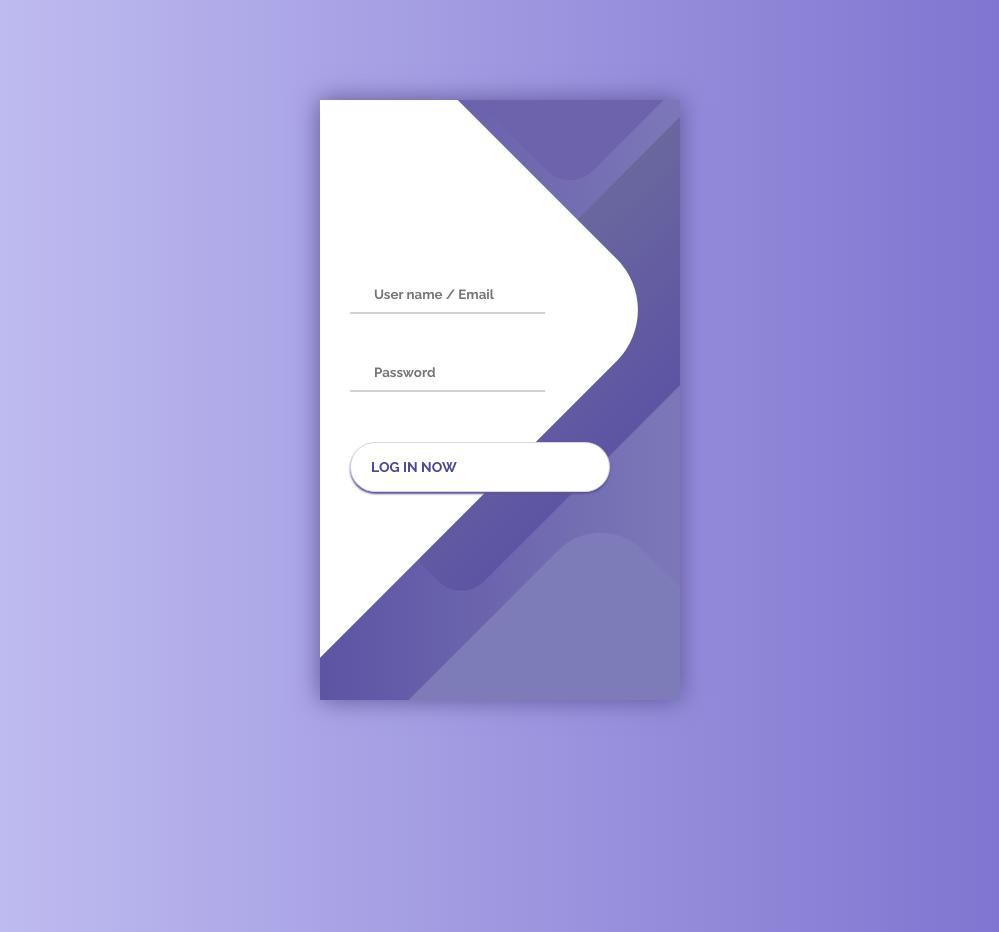
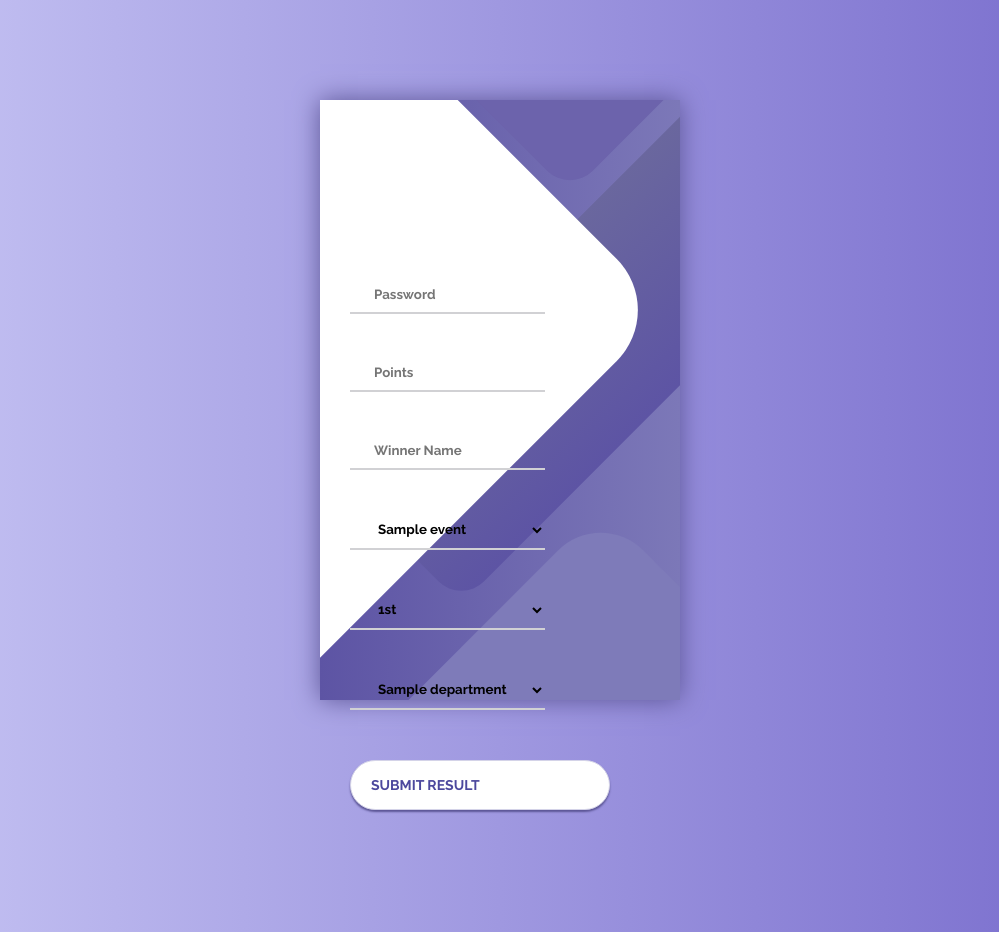
Before and after one commit to G-Aswin/Parichay22, a Flask app: page /admin in a window 1280 px wide. Shown: the whole page, without its empty margins (140-1139 px from the left). Run offline with Flask 2, Linux system fonts and the light colour scheme; a database or web service that is not in the repository returns one stand-in record (values such as "Sample title").

Commit message:
Scoreboard and admin

```diff
--- a/app.py
+++ b/app.py
@@ -2,6 +2,8 @@ from datetime import datetime
 from flask import Flask, render_template, request, redirect, url_for, send_from_directory
 import db
 import scoreboard
+from collections import defaultdict
+
 # from db import day1events, day2events
 from flask import g
 
@@ -28,7 +30,7 @@ def admin_route():
    return '<h1> Admin Page </h1>'
 
 @app.route('/admin_control/score')
-def score():
+def score_updated():
    print("reached score")
    db.update_winner()
    return '<h1> score updated </h1>'
@@ -49,16 +51,6 @@ def refresh_scoreboard():
 
 @app.route('/events')
 def events():
-   print('Request for events page received')
-   return render_template('events.html')
-@app.route('/score')
-def score():
-   return render_template('score.html')
-
-@app.route('/admin')
-def admin():
-   return render_template('admin.html')
-
 
 
    events = db.events
@@ -98,6 +90,120 @@ def admin():
 
 
    return render_template('events.html', d1 = day1events, d2 = day2events)
+@app.route('/score')
+def score():
+   winners = db.winners
+   winner_list = winners.find(
+         {},
+         {
+            "_id": 0,
+            "dept_id": 1,
+            "event_id": 1,
+            "position": 1,
+            "points_scored": 1,
+            "winner_name": 1,
+         },
+      )
+
+   for winner in winner_list:
+      print(winner)
+
+   departments = db.department
+   department_list = departments.find(
+      {},
+      {
+         "_id":1,
+         "dept_name":1
+      },
+   )
+
+   # id_to_name = {}
+   # for entry in department_list:
+   #    id_to_name[entry['_id']] = entry['dept_name']
+   winner_list = winners.find(
+         {},
+         {
+            "_id": 0,
+            "dept_id": 1,
+            "event_id": 1,
+            "position": 1,
+            "points_scored": 1,
+            "winner_name": 1,
+         },
+      )
+   dept_scores = defaultdict(int)
+   for winner in winner_list:
+      # print(winner)
+      dept_scores[winner['dept_id']] += int(winner['points_scored'])
+
+   print(dept_scores)
+
+   score = []
+   for entry in department_list:
+      score.append([entry['dept_name'], dept_scores[entry['_id']]])
+      # print(entry)
+
+   print(score)
+
+   score.sort(key=lambda x:x[0], reverse=False)
+   score.sort(key=lambda x:x[1], reverse=True)
+
+
+
+   return render_template('score.html', dept_points = score)
+
+@app.route('/admin', methods=['GET', 'POST'])
+def admin():
+   if request.method == 'GET':
+
+      events = db.events
+      department = db.department
+      winners = db.winners
+
+      event_list = events.find(
+         {},
+         {
+            "_id": 0,
+            "event_id": 1,
+            "event_name": 1,
+            "date": 1,
+            "time_begin": 1,
+            "time_end": 1,
+            "venue": 1,
+            "max_points": 1,
+            "google_form_link": 1,
+            "start_hour" : 1
+         },
+      )
+      dept_list = department.find(
+         {},
+         {
+            "_id": 0,
+            "dept_id": 1,
+            "dept_name": 1,
+         },
+      )
+
+
+      return render_template('admin.html', events = event_list, depart = dept_list)
+   else:
+      password = request.form.get("password")
+      points = request.form.get("points")
+      winner_name = request.form.get("winner_name")
+      event = request.form.get("event")
+      position = request.form.get("position")
+      dept = request.form.get("dept")
+
+      print(password, points, winner_name, event, position, dept)
+
+      if password != "asswin":
+         return "Fuck off"
+
+
+      db.update_winner(event, dept, position, points, winner_name)
+      return "Winner Updated"
+
+
 
 
 
--- a/templates/admin.html
+++ b/templates/admin.html
@@ -1,23 +1,55 @@
+<html>
 
-<html>
 <head>
     <link rel="stylesheet" href="../static/css/admin.css">
 </head>
+
 <body>
     <div class="container">
         <div class="screen">
             <div class="screen__content">
-                    <form class="login">
+                <form class="login" action="/admin" method="post">
                     <div class="login__field">
-                            <i class="login__icon fas fa-user"></i>
-                            <input type="text" class="login__input" placeholder="User name / Email">
+                        <i class="login__icon fas fa-lock"></i>
+                        <input type="password" class="login__input" placeholder="Password" id="password"
+                            name="password">
                     </div>
                     <div class="login__field">
                         <i class="login__icon fas fa-lock"></i>
-                            <input type="password" class="login__input" placeholder="Password">
+                        <input type="number" class="login__input" placeholder="Points" name="points">
+                    </div>
+
+                    <div class="login__field">
+                        <i class="login__icon fas fa-lock"></i>
+                        <input type="text" class="login__input" placeholder="Winner Name" name="winner_name">
+                    </div>
+                    <div class="login__field">
+                        <i class="login__icon fas fa-lock"></i>
+
+                        <select name="event" id="event" class="login__input">
+                            {% for event in events %}
+                            <option value="{{ event['event_id'] }}">{{ event['event_name'] }}</option>
+                            {% endfor %}
+                        </select>
+                    </div>
+                    <div class="login__field">
+                        <i class="login__icon fas fa-lock"></i>
+                        <select name="position" id="position" class="login__input">
+                            <option value="1">1st</option>
+                            <option value="2">2nd</option>
+                            <option value="3">3rd</option>
+                        </select>
+                    </div>
+                    <div class="login__field">
+                        <i class="login__icon fas fa-lock"></i>
+                        <select name="dept" id="dept" class="login__input">
+                            {% for dept in depart %}
+                            <option value="{{dept['dept_id']}}">{{dept['dept_name']}}</option>
+                            {% endfor %}
+                        </select>
                     </div>
                     <button class="button login__submit">
-                            <span class="button__text">Log In Now</span>
+                        <span class="button__text">Submit Result</span>
                         <i class="button__icon fas fa-chevron-right"></i>
                     </button>
                 </form>
@@ -31,4 +63,5 @@
         </div>
     </div>
 </body>
+
 </html>
```
Also changed, not shown: db.py (+11 -11 lines), static/css/score.css (added, +136 -0 lines), templates/events.html (+5 -7 lines), templates/score.html (+66 -36 lines). Lines whose indentation alone changed are shown as unchanged.
